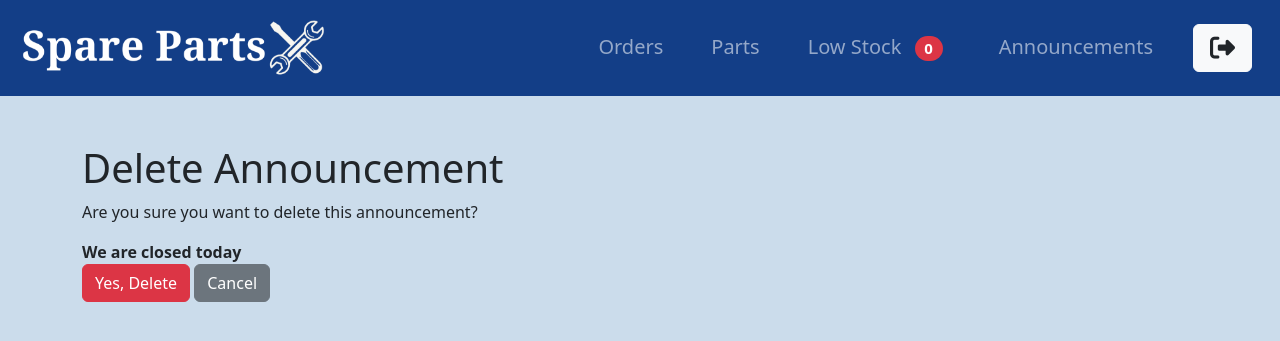
After one commit to jodi-curtis/spare-parts, a Django app: page /announcements/announcements/1/delete/ in a window 1280 px wide. The commit adds this page. Shown: the top 341 px of the page. Run offline with Django 5.2, Linux system fonts and the light colour scheme; a user stored in the database is signed in; data comes from the database, SQL or seed files in the repository; both versions use the stored data as it was after the commit; some libraries are stand-ins or nearby versions.

Commit message:
edit and delete announcements

```diff
--- a/announcements/models.py
+++ b/announcements/models.py
@@ -1,5 +1,6 @@
 from django.db import models
 from users.models import User
+from django.urls import reverse
 
 # Create your models here.
 class Announcements(models.Model):
@@ -10,3 +11,6 @@ class Announcements(models.Model):
 
     def __str__(self):
         return self.message
+
+    def get_absolute_url(self):
+        return reverse('announcements')
--- /dev/null
+++ b/announcements/templates/announcements/announcements_confirm_delete.html
@@ -0,0 +1,13 @@
+{% extends "parts/base.html" %}
+{% block content %}
+    <h1>Delete Announcement</h1>
+    <p>Are you sure you want to delete this announcement?</p>
+
+    <strong>{{ object.message }}</strong>
+
+    <form method="post">
+        {% csrf_token %}
+        <button type="submit" class="btn btn-danger">Yes, Delete</button>
+        <a href="{% url 'announcements' %}" class="btn btn-secondary">Cancel</a>
+    </form>
+{% endblock content %}
--- a/announcements/templates/announcements/announcements_list.html
+++ b/announcements/templates/announcements/announcements_list.html
@@ -14,6 +14,8 @@
                         {% if announcement.visible %}Hide{% else %}Show{% endif %}
                     </button>
                 </form>
+                <a class="btn btn-primary btn-sm" href="{% url 'announcement-update' announcement.id %}">Edit</a>
+                <a href="{% url 'announcement-delete' announcement.id %}" class="btn btn-danger">Delete</a>
             </div>
         {% endfor %}
     {% else %}
--- a/announcements/urls.py
+++ b/announcements/urls.py
@@ -1,8 +1,10 @@
 from django.urls import path
 from . import views
-from .views import AnnouncementsListView, AnnouncementsCreateView
+from .views import AnnouncementsListView, AnnouncementsCreateView, AnnouncementsUpdateView, AnnouncementDeleteView
 
 urlpatterns = [
     path('', AnnouncementsListView.as_view(), name='announcements'),
     path('announcements/new/', AnnouncementsCreateView.as_view(), name='announcement-create'),
+    path('announcements/<int:pk>/update/', AnnouncementsUpdateView.as_view(), name='announcement-update'),
+    path('announcements/<int:pk>/delete/', AnnouncementDeleteView.as_view(), name='announcement-delete'),
 ]
--- a/announcements/views.py
+++ b/announcements/views.py
@@ -1,6 +1,6 @@
 from django.shortcuts import render, redirect, get_object_or_404
 from .models import Announcements
-from django.views.generic import ListView, CreateView
+from django.views.generic import ListView, CreateView, UpdateView, DeleteView
 from django.contrib import messages
 from django.contrib.auth.mixins import LoginRequiredMixin, UserPassesTestMixin
 from django.contrib.auth.views import redirect_to_login
@@ -61,3 +61,45 @@ class AnnouncementsCreateView(LoginRequiredMixin, UserPassesTestMixin, CreateVie
         else:
             messages.warning(self.request, "Login to access this page")
             return redirect_to_login(self.request.get_full_path())
+
+class AnnouncementsUpdateView(LoginRequiredMixin, UserPassesTestMixin, UpdateView):
+    model = Announcements
+    fields=['message']
+
+    def form_valid(self, form):
+        form.instance.posted_by = self.request.user
+        return super().form_valid(form)
+
+    #Only allow user who created announcment to update it
+    def test_func(self):
+        announcement = self.get_object()
+        if self.request.user == announcement.posted_by:
+            return True
+        return False
+
+    def handle_no_permission(self):
+        if self.request.user.is_authenticated:
+            messages.warning(self.request, "You do not have permission to edit this announcement")
+            return redirect('announcements')
+        else:
+            messages.warning(self.request, "Login to access this page")
+            return redirect_to_login(self.request.get_full_path())
+
+class AnnouncementDeleteView(LoginRequiredMixin, UserPassesTestMixin, DeleteView):
+    model = Announcements
+    success_url = reverse_lazy('announcements')
+
+    #Only allow user who created announcment to delete it
+    def test_func(self):
+        announcement = self.get_object()
+        if self.request.user == announcement.posted_by:
+            return True
+        return False
+
+    def handle_no_permission(self):
+        if self.request.user.is_authenticated:
+            messages.warning(self.request, "You do not have permission to delete this announcement")
+            return redirect('announcements')
+        else:
+            messages.warning(self.request, "Login to access this page")
+            return redirect_to_login(self.request.get_full_path())
```
Also changed, not shown: db.sqlite3.
